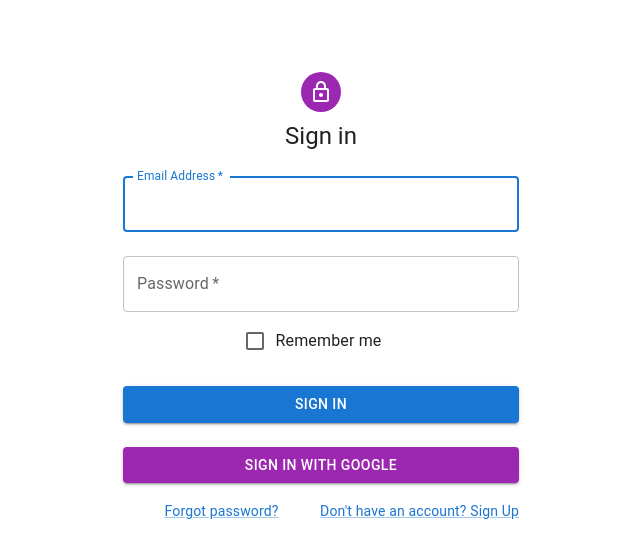
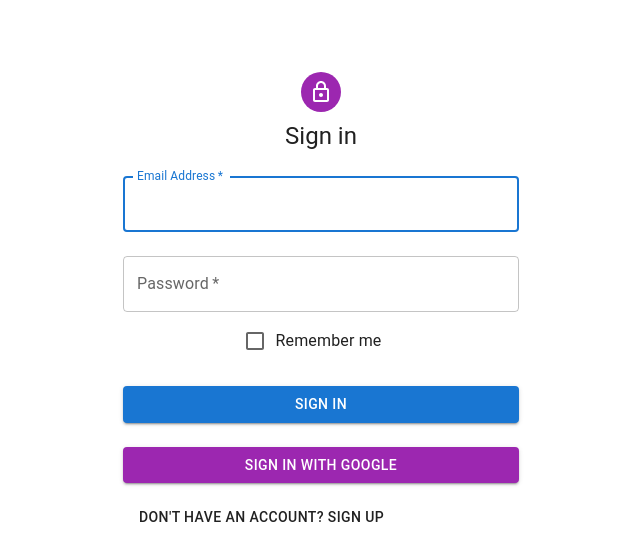
Before and after one commit to Anvesh8712/taskcally, a React (Create React App) app in the folder client/: page / in a window 1280 px wide. Shown: the top 560 px of the page, without its empty margins (319-959 px from the left). Built offline with nearby package versions, Linux system fonts and the light colour scheme; no server answers.

Commit message:
minor changes to frontend

```diff
--- a/client/src/components/Signin.js
+++ b/client/src/components/Signin.js
@@ -120,15 +120,10 @@ export default function SignIn() {
               Sign In with Google
             </Button>
             <Grid container>
-              <Grid item xs>
-                <Link href="#" variant="body2">
-                  Forgot password?
-                </Link>
-              </Grid>
               <Grid item>
-                <Link href="/signup" variant="body2">
+                <Button onClick={() => navigate("/signup")} variant="body2">
                   {"Don't have an account? Sign Up"}
-                </Link>
+                </Button>
               </Grid>
             </Grid>
           </Box>
```
